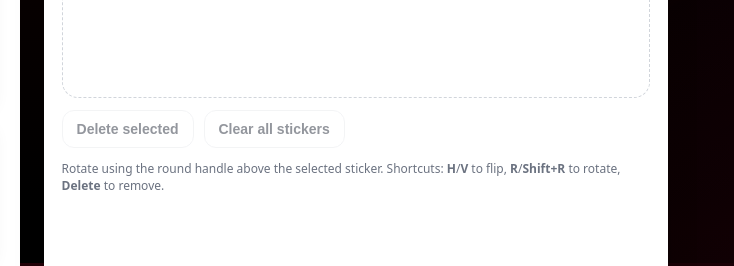
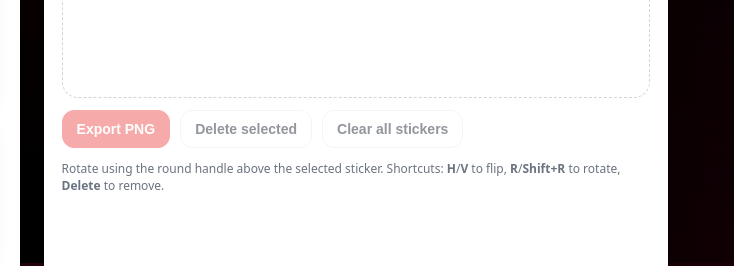
Before and after one commit to excelliumCoin/anomapfpgenerator, a plain HTML site: page index.html in a window 1280 px wide. Shown: the part 537-803 px from the top of the page, 546-1280 px from the left. Drawn offline with Linux system fonts and the light colour scheme.

Commit message:
Update index.html

```diff
--- a/index.html
+++ b/index.html
@@ -102,6 +102,7 @@
         </div>
 
         <div class="controls">
+          <button id="exportPNG" class="btn primary" disabled>Export PNG</button>
           <button id="deleteSelected" class="btn" disabled>Delete selected</button>
           <button id="clearStickers" class="btn" disabled>Clear all stickers</button>
           <span style="flex:1"></span>
```
